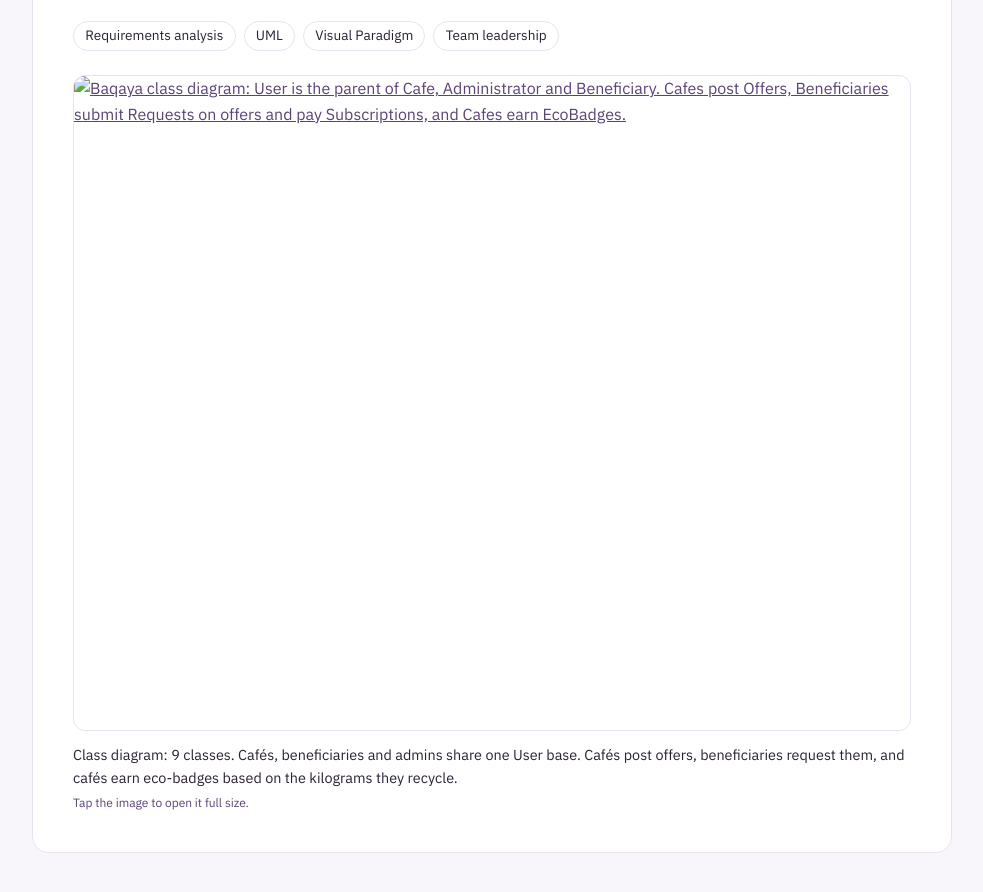
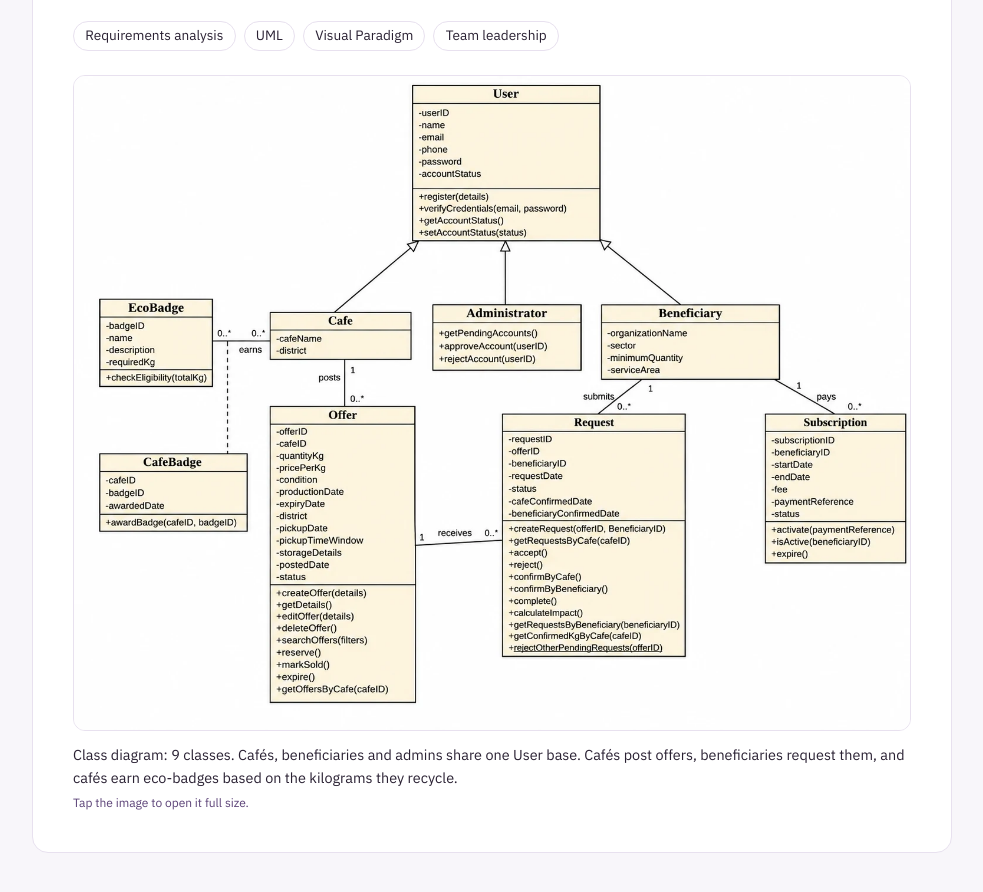
Before and after one commit to Hyony07/Hyony07.github.io, a plain HTML site: page index.html in a window 1280 px wide. Shown: the part 984-1876 px from the top of the page, without its empty margins (148-1131 px from the left). Drawn offline with Linux system fonts and the light colour scheme.

Commit message:
Update image link in index.html

```diff
--- a/index.html
+++ b/index.html
@@ -239,8 +239,8 @@
           </div>
 
           <figure>
-            <a href="images/baqaya-class-diagram.webp" target="_blank" rel="noopener">
-              <img src="images/baqaya-class-diagram.webp" width="1418" height="1109"
+            <a href="baqaya-class-diagram.webp" target="_blank" rel="noopener">
+              <img src="baqaya-class-diagram.webp" width="1418" height="1109"
                    alt="Baqaya class diagram: User is the parent of Cafe, Administrator and Beneficiary. Cafes post Offers, Beneficiaries submit Requests on offers and pay Subscriptions, and Cafes earn EcoBadges.">
             </a>
             <figcaption>
```
